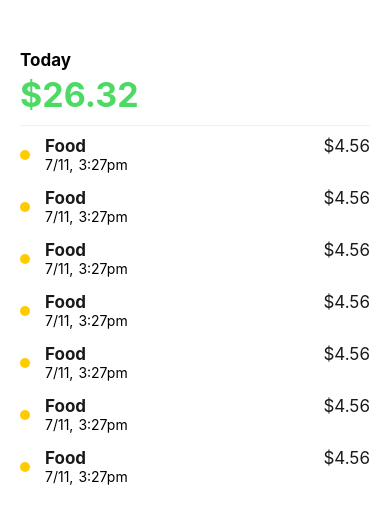
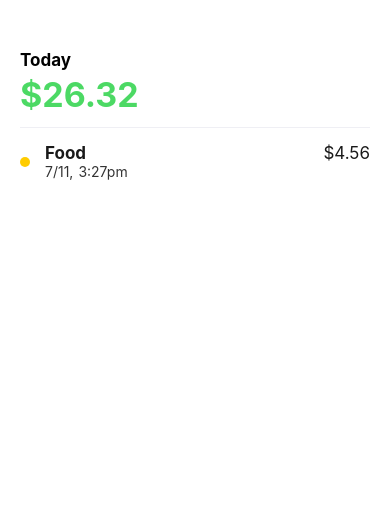
Before and after one commit to jackding96/budgeting-app, a React Native app: screen / in a window 390 px wide. Shown: the top 524 px of the page. Built offline with nearby package versions, Linux system fonts and the light colour scheme.

Commit message:
script to generate dummy data

```diff
--- a/App.js
+++ b/App.js
@@ -11,12 +11,7 @@ export default class App extends React.Component {
       <ScrollView showsVerticalScrollIndicator='False'>
         <View style={styles.container}>
           <Header/>
-          <LineItem/>
-          <LineItem/>
-          <LineItem/>
-          <LineItem/>
-          <LineItem/>
-          <LineItem/>
+
           <LineItem/>
         </View>
       </ScrollView>
--- a/Header.styles.js
+++ b/Header.styles.js
@@ -14,9 +14,9 @@ export default StyleSheet.create({
     color: SYSTEM_COLORS.green
   },
   header: {
-    paddingBottom: 10,
+    paddingBottom: 12,
     marginTop: 30,
-    marginBottom: 10,
+    marginBottom: 15,
     borderBottomWidth: 1,
     borderBottomColor: SYSTEM_COLORS.extralightgray
   }
--- a/LineItem.styles.js
+++ b/LineItem.styles.js
@@ -48,11 +48,11 @@ export default StyleSheet.create({
   },
   listItemStoreText: {
     fontFamily: 'System',
-    // opacity: 0.8,
+    opacity: 0.8,
     // fontWeight: 'bold'
   },
   listItemTimeText: {
     fontFamily: 'System',
-    // opacity: 0.8,
+    opacity: 0.8,
   }
 });
```
Also changed, not shown: dummyData.js (added, +21 -0 lines).
